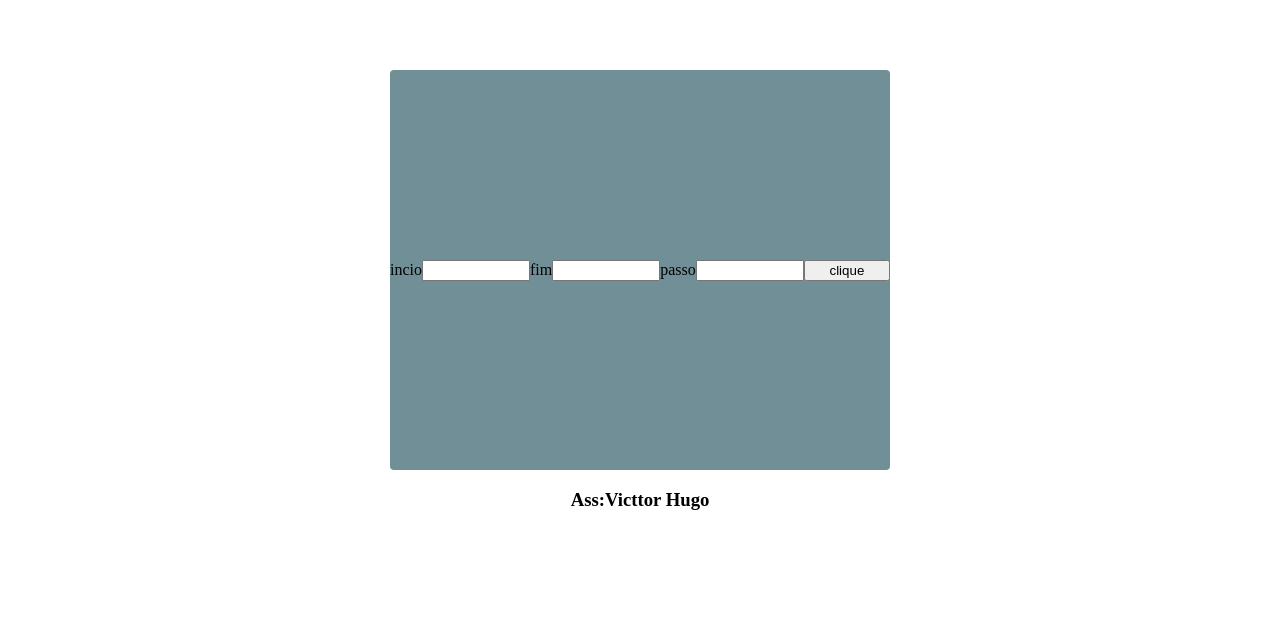
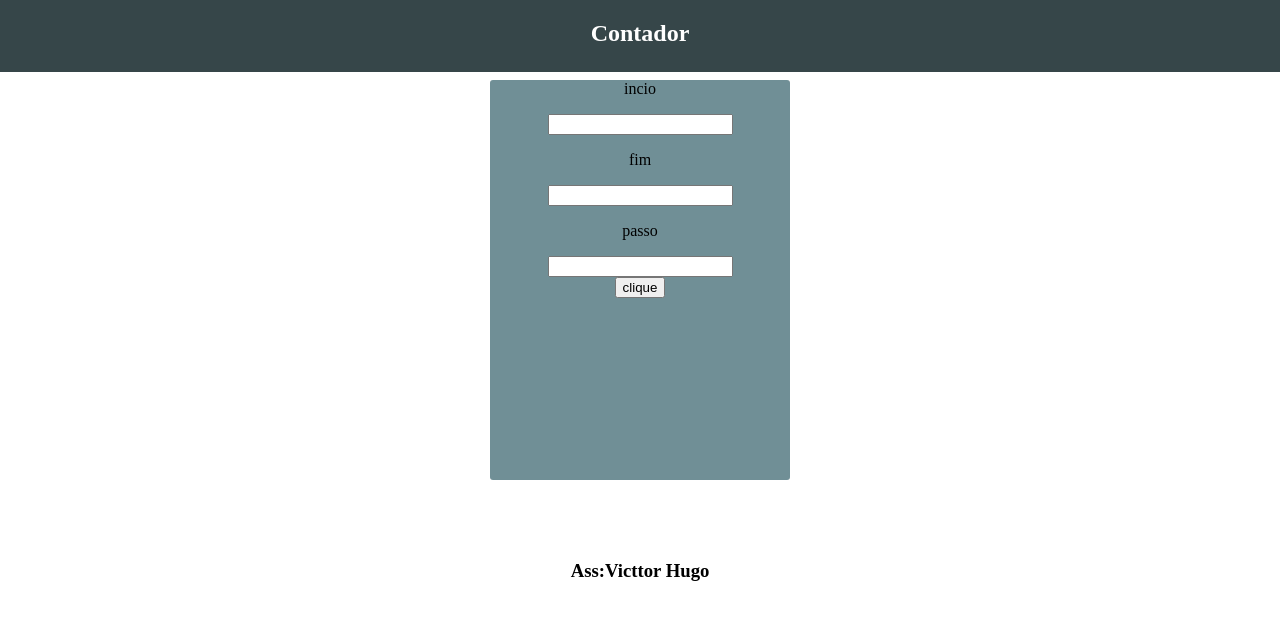
Before and after one commit to victtorH/cursoJS, a plain HTML site: page AULA14/ex016/index.html in a window 1280 px wide. Drawn offline with Linux system fonts and the light colour scheme.

Commit message:
alteração em css

```diff
--- a/AULA14/ex016/index.html
+++ b/AULA14/ex016/index.html
@@ -8,17 +8,22 @@
 </head>
 <body>
     <header id="">
-
+        <h2>Contador</h2>
     </header>
     <section>
-        <div > incio</div>
+        <div > <p>incio</p>
         <input type="number" name="" id="incio">
-        <div>fim</div>
+    </div>
+        <div> <p>fim</p>
         <input type="number" name="" id="fim">
-        <div>passo</div>
+    </div>
+        <div> <p>passo</p>
         <input type="number" name="" id="espaço">
+    </div>
+   <div>
         <input type="button" value="clique" id="btn">
         <div id="resultado"></div>
+    </div>
     </section>
     <footer>
         <h3>Ass:Victtor Hugo</h3>
--- a/AULA14/ex016/scripts.js
+++ b/AULA14/ex016/scripts.js
@@ -37,4 +37,6 @@ if (numini < numfim){
              }else{
             res.innerHTML += `N°${numini}/`
         }}
-    }}
+    }
+    res.style = 'width:100px;'
+}
--- a/AULA14/ex016/style.css
+++ b/AULA14/ex016/style.css
@@ -15,29 +15,26 @@ body{
 
 
 }
-header{
 
-    padding: 50px;
-    padding-top: 20px;
-    font: 'Gill Sans', 'Gill Sans MT', Calibri, 'Trebuchet MS', sans-serif;
-    font-size: 2.5em;
-}
 
 
 section{
-    width: 500px;
-    height: 400px;
-    border-radius: 4px;
+
     transition: 3s;
     background-color: #708f96;
-    align-items: center;
-    margin: auto;
-    display: flex;
+    width: 300px;
+    height: 400px;
+    border-radius: 3px;
+    margin: 10vh auto;
+}
 
-
-
+header{
+    background-color: #364649;
+    position:fixed;
+  margin: 0;
+   top: 0;
+height: 9vh;
+width: 100%;
+text-align: center;
+color:white;
 }
-input{
-width: 100px;
-
-}
--- a/AULA15/ambiente.js
+++ b/AULA15/ambiente.js
@@ -4,9 +4,9 @@ numeros.push(9)
 console.log(`minhas variaveis compostas são ${numeros}`)*/
 /*
 console.log(`${numeros.length}`)*/
-/*
+
 numeros.sort()
-console.log(numeros)*/
+console.log(numeros)
 /*
 for(contador in numeros){
     console.log(`o espaço ${contador} recebe a variavel ${numeros[contador]}`)
```
Also changed, not shown: AULA09/ex005.html (+1 -1 lines), AULA10/ex006.html (+1 -1 lines), AULA10/ex007.html (+3 -0 lines), AULA11/ex010.html (+4 -0 lines), AULA16ex/ex18/scripts.js (+35 -6 lines), AULA16ex/ex18/index.html (line endings or trailing spaces).
